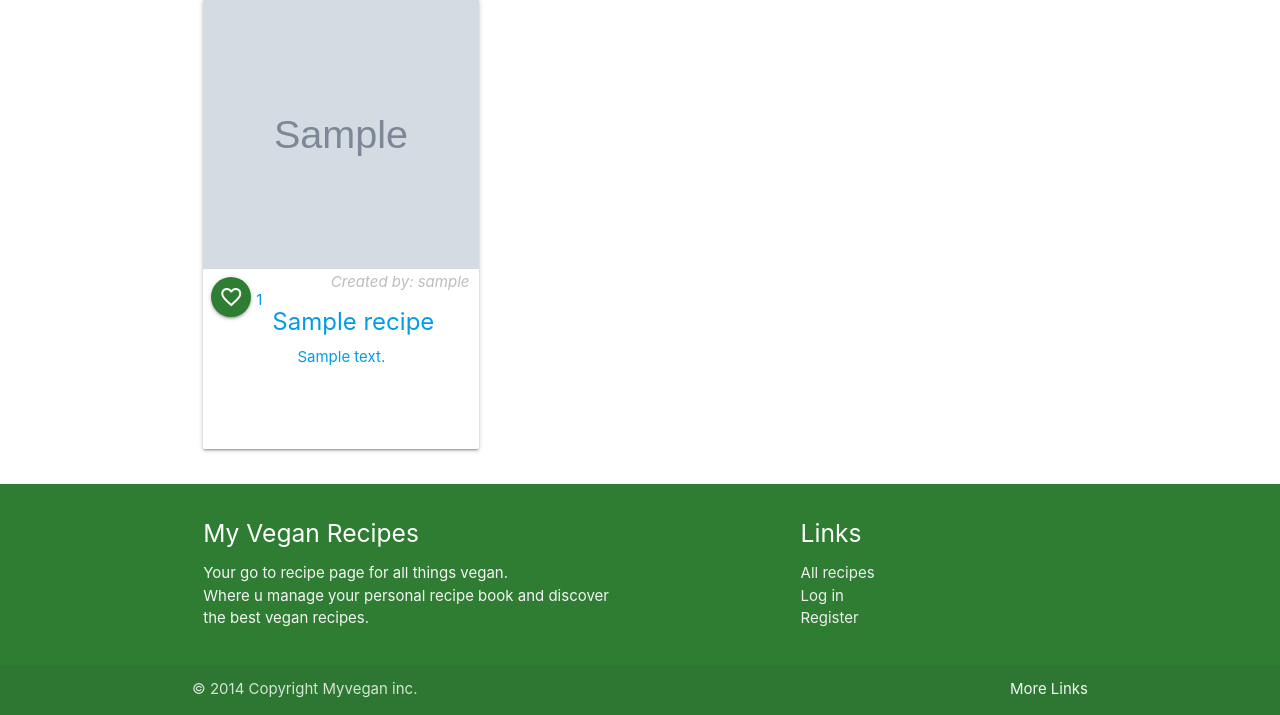
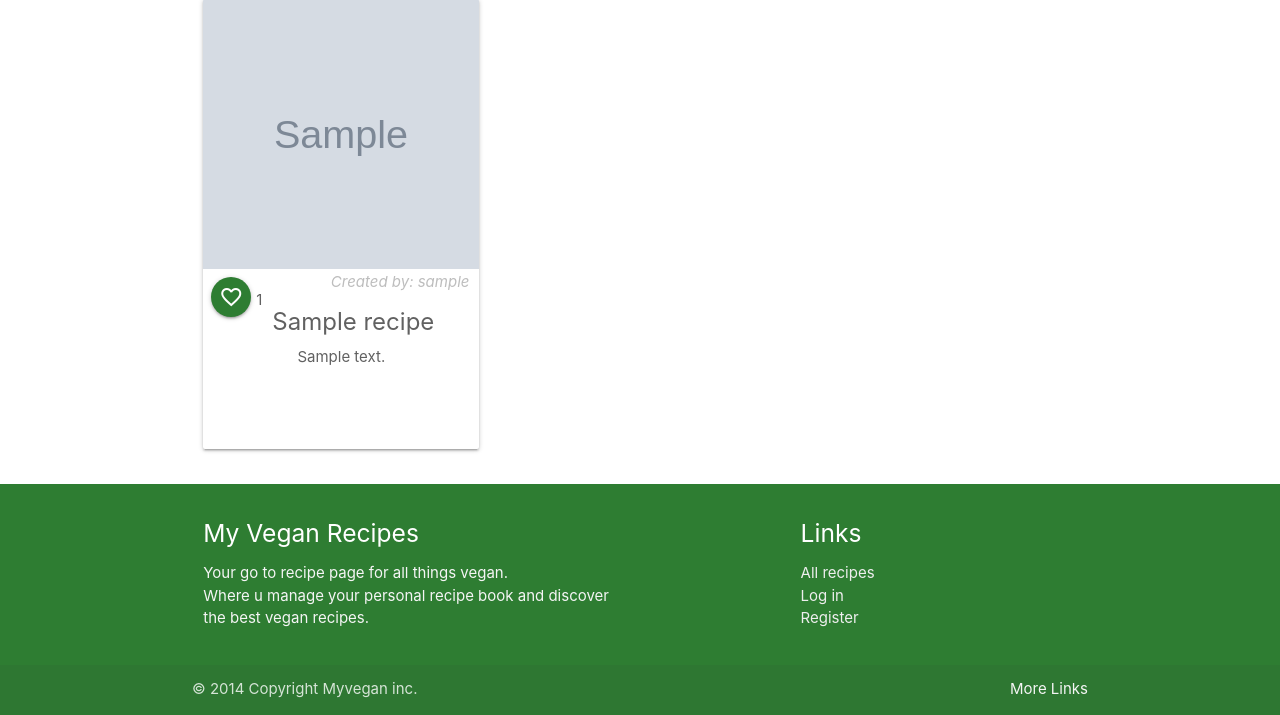
Before and after one commit to JorisPaarde/my-vegan-recipes, a Flask app: page / in a window 1280 px wide. Shown: the part 921-1636 px from the top of the page. Run offline with Flask 2, Linux system fonts and the light colour scheme; grey boxes marked "Sample" are stand-in pictures; a database or web service that is not in the repository returns one stand-in record (values such as "Sample title"); some libraries are stand-ins or nearby versions.

Commit message:
Fixed card text color

```diff
--- a/templates/all_recipes.html
+++ b/templates/all_recipes.html
@@ -40,11 +40,11 @@
                             <i class="material-icons right">{% if session["user"] in recipe.liked_by %}favorite{% else %}favorite_border{% endif %}</i>
                         </button>
                     </form>
-                    <span class="likes-amount">{{ recipe.liked_by|length }}</span>
-                    <span class="created-by  grey-text text-lighten-1 italic">Created by: {{ recipe.user_name }}</span>
+                    <span class="likes-amount grey-text text-darken-2">{{ recipe.liked_by|length }}</span>
+                    <span class="created-by grey-text text-lighten-1 italic">Created by: {{ recipe.user_name }}</span>
                     <div class="card-content center-align">
-                        <span class="line-clamp card-title">{{ recipe.recipe_title }}</span>
-                        <p class="line-clamp">{{ recipe.recipe_description }}</p>
+                        <span class="line-clamp card-title grey-text text-darken-2">{{ recipe.recipe_title }}</span>
+                        <p class="line-clamp grey-text text-darken-2">{{ recipe.recipe_description }}</p>
                     </div>
                 </div>
             </div>
```
